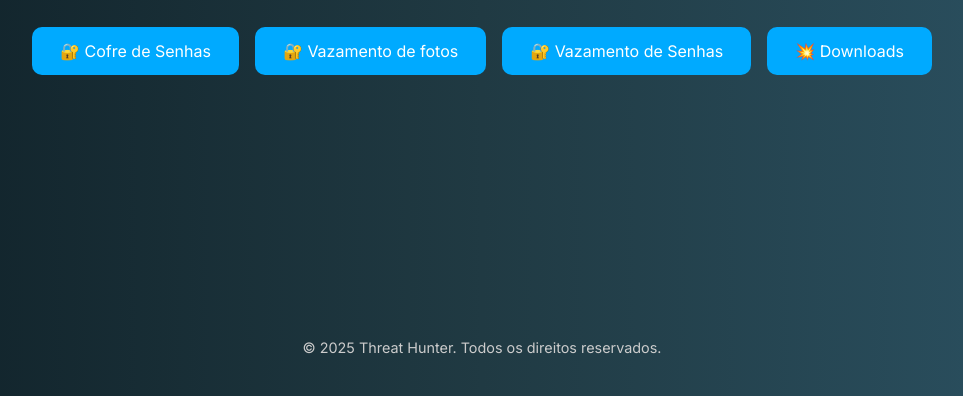
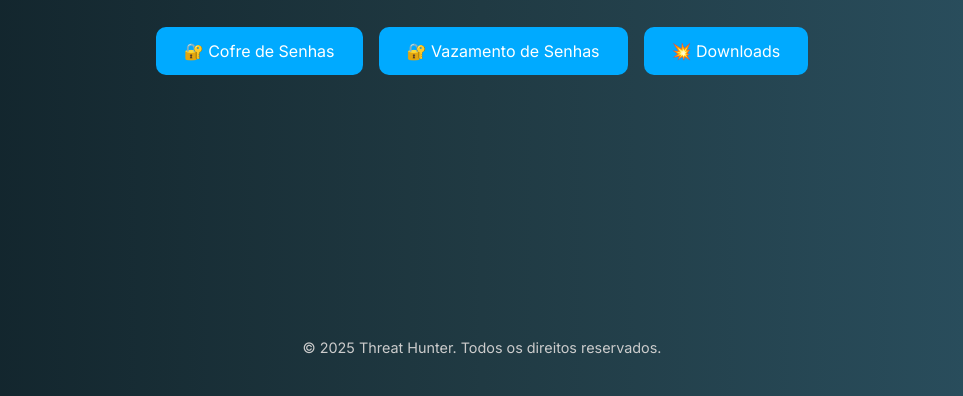
Before and after one commit to folettob/threat-hunter, a plain HTML site: page index.html in a window 1280 px wide. Shown: the part 404-800 px from the top of the page, without its empty margins (158-1121 px from the left). Drawn offline with Linux system fonts and the light colour scheme.

Commit message:
Update index.html

```diff
--- a/index.html
+++ b/index.html
@@ -72,8 +72,8 @@
     <p>Monitoramento, prevenção e conscientização em segurança da informação. Clique abaixo para acessar ferramentas úteis:</p>
 
     <div class="links">
-        <a href="https://preview--key-guardian-app.lovable.app/" target="_blank" class="link-btn">🔐 Cofre de Senhas</a>
-        <a href="https://2e16-191-253-192-196.ngrok-free.app/cadastro" target="_blank" class="link-btn">🔐 Vazamento de fotos</a>
+       <!--<a href="https://preview--key-guardian-app.lovable.app/" target="_blank" class="link-btn">🔐 Cofre de Senhas</a>-->
+        <a href="https://2e16-191-253-192-196.ngrok-free.app/cadastro" target="_blank" class="link-btn">🔐 Cofre de Senhas</a>
         <a href="https://haveibeenpwned.com/" target="_blank" class="link-btn">🔐 Vazamento de Senhas</a>
         <a href="https://folettob.github.io/threat-hunter/downloads.html" class="link-btn">💥 Downloads</a>
     </div>
```
